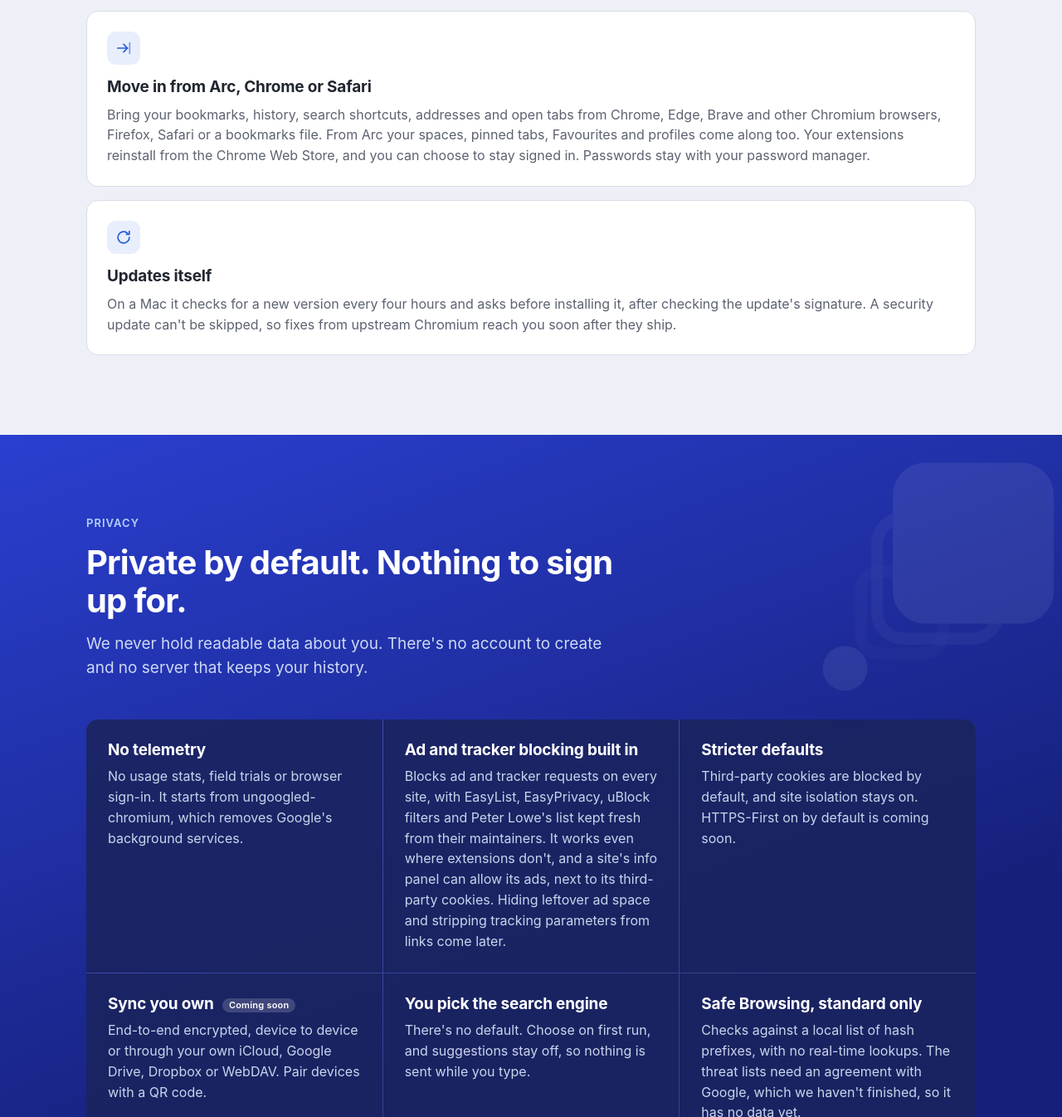
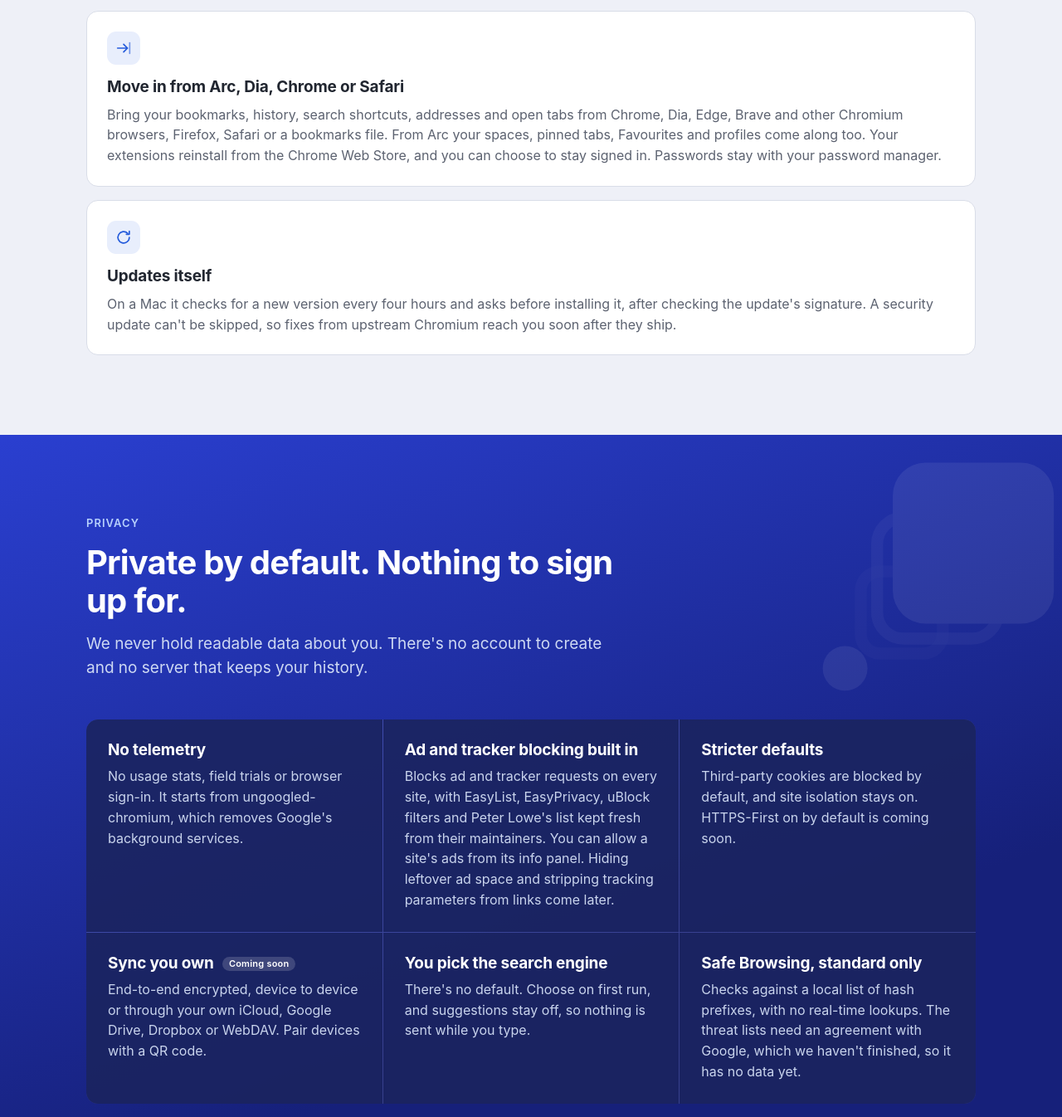
Before and after one commit to little-browser/little-browser, a plain HTML site: page site/index.html in a window 1280 px wide. Shown: the part 2305-3651 px from the top of the page at 83% size. Drawn offline with Linux system fonts and the light colour scheme; no server answers.

Commit message:
site: Dia in the import card, shorter ad-blocking copy
Dia is one of the Chrome-family browsers we import from, so name it in the
card's title and text. The ad-blocking item drops the line about working
where extensions don't and says plainly that a site's ads can be allowed
from its info panel.

Co-Authored-By: Claude Opus 5.5 <noreply@anthropic.com>
Signed-off-by: Eugen Kozynin <ekozynin@gmail.com>

```diff
--- a/site/index.html
+++ b/site/index.html
@@ -194,8 +194,8 @@
         </article>
         <article class="card wide">
           <div class="glyph"><svg viewBox="0 0 24 24" fill="none" stroke="currentColor" stroke-width="1.8" stroke-linecap="round"><path d="M4 12h12M12 7l5 5-5 5"/><path d="M20 5v14" opacity=".6"/></svg></div>
-          <h3>Move in from Arc, Chrome or Safari</h3>
-          <p>Bring your bookmarks, history, search shortcuts, addresses and open tabs from Chrome, Edge, Brave and other Chromium browsers, Firefox, Safari or a bookmarks file. From Arc your spaces, pinned tabs, Favourites and profiles come along too. Your extensions reinstall from the Chrome Web Store, and you can choose to stay signed in. Passwords stay with your password manager.</p>
+          <h3>Move in from Arc, Dia, Chrome or Safari</h3>
+          <p>Bring your bookmarks, history, search shortcuts, addresses and open tabs from Chrome, Dia, Edge, Brave and other Chromium browsers, Firefox, Safari or a bookmarks file. From Arc your spaces, pinned tabs, Favourites and profiles come along too. Your extensions reinstall from the Chrome Web Store, and you can choose to stay signed in. Passwords stay with your password manager.</p>
         </article>
         <article class="card wide">
           <div class="glyph"><svg viewBox="0 0 24 24" fill="none" stroke="currentColor" stroke-width="1.8" stroke-linecap="round" stroke-linejoin="round"><path d="M19.5 12a7.5 7.5 0 1 1-2.2-5.3"/><path d="M19.5 4v4h-4"/></svg></div>
@@ -216,7 +216,7 @@
       </div>
       <div class="grid">
         <div class="item"><h3>No telemetry</h3><p>No usage stats, field trials or browser sign-in. It starts from ungoogled-chromium, which removes Google's background services.</p></div>
-        <div class="item"><h3>Ad and tracker blocking built in</h3><p>Blocks ad and tracker requests on every site, with EasyList, EasyPrivacy, uBlock filters and Peter Lowe's list kept fresh from their maintainers. It works even where extensions don't, and a site's info panel can allow its ads, next to its third-party cookies. Hiding leftover ad space and stripping tracking parameters from links come later.</p></div>
+        <div class="item"><h3>Ad and tracker blocking built in</h3><p>Blocks ad and tracker requests on every site, with EasyList, EasyPrivacy, uBlock filters and Peter Lowe's list kept fresh from their maintainers. You can allow a site's ads from its info panel. Hiding leftover ad space and stripping tracking parameters from links come later.</p></div>
         <div class="item"><h3>Stricter defaults</h3><p>Third-party cookies are blocked by default, and site isolation stays on. HTTPS-First on by default is coming soon.</p></div>
         <div class="item"><h3>Sync you own <span class="tag">Coming soon</span></h3><p>End-to-end encrypted, device to device or through your own iCloud, Google Drive, Dropbox or WebDAV. Pair devices with a QR code.</p></div>
         <div class="item"><h3>You pick the search engine</h3><p>There's no default. Choose on first run, and suggestions stay off, so nothing is sent while you type.</p></div>
```
